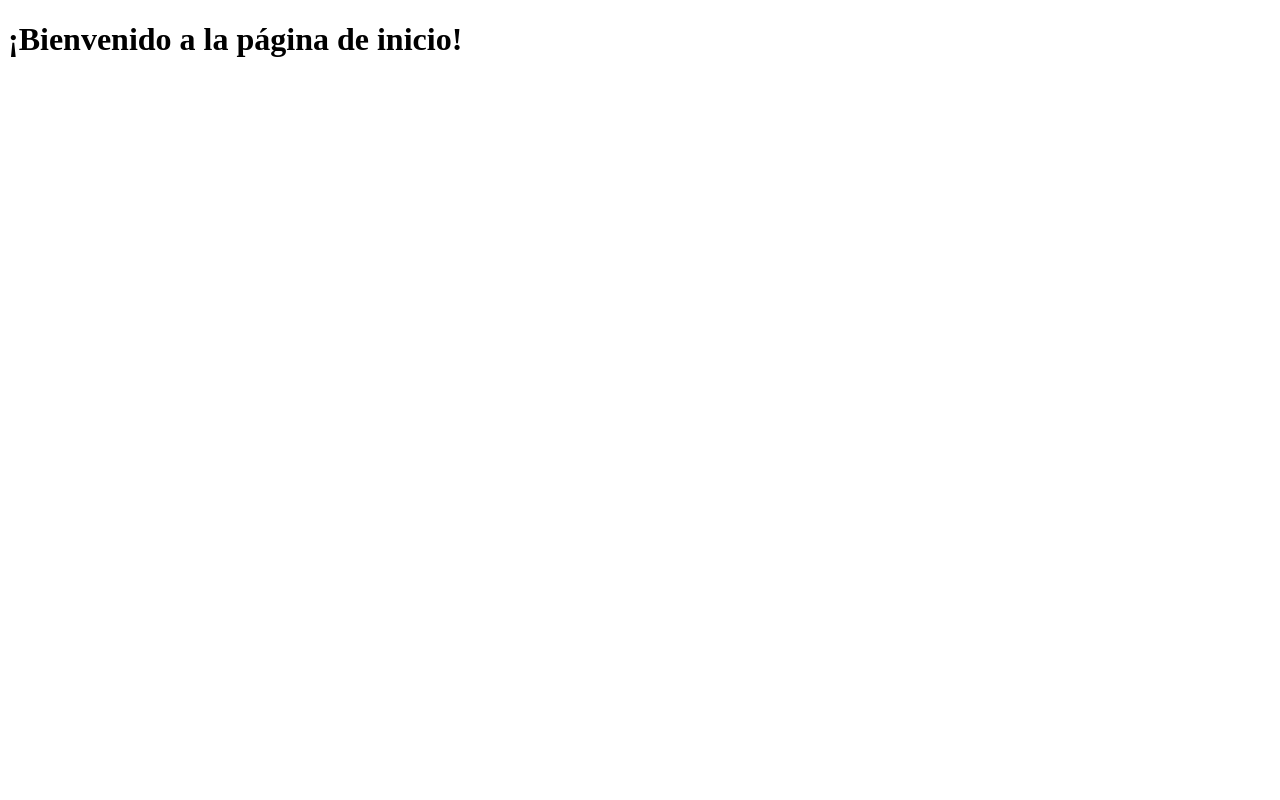
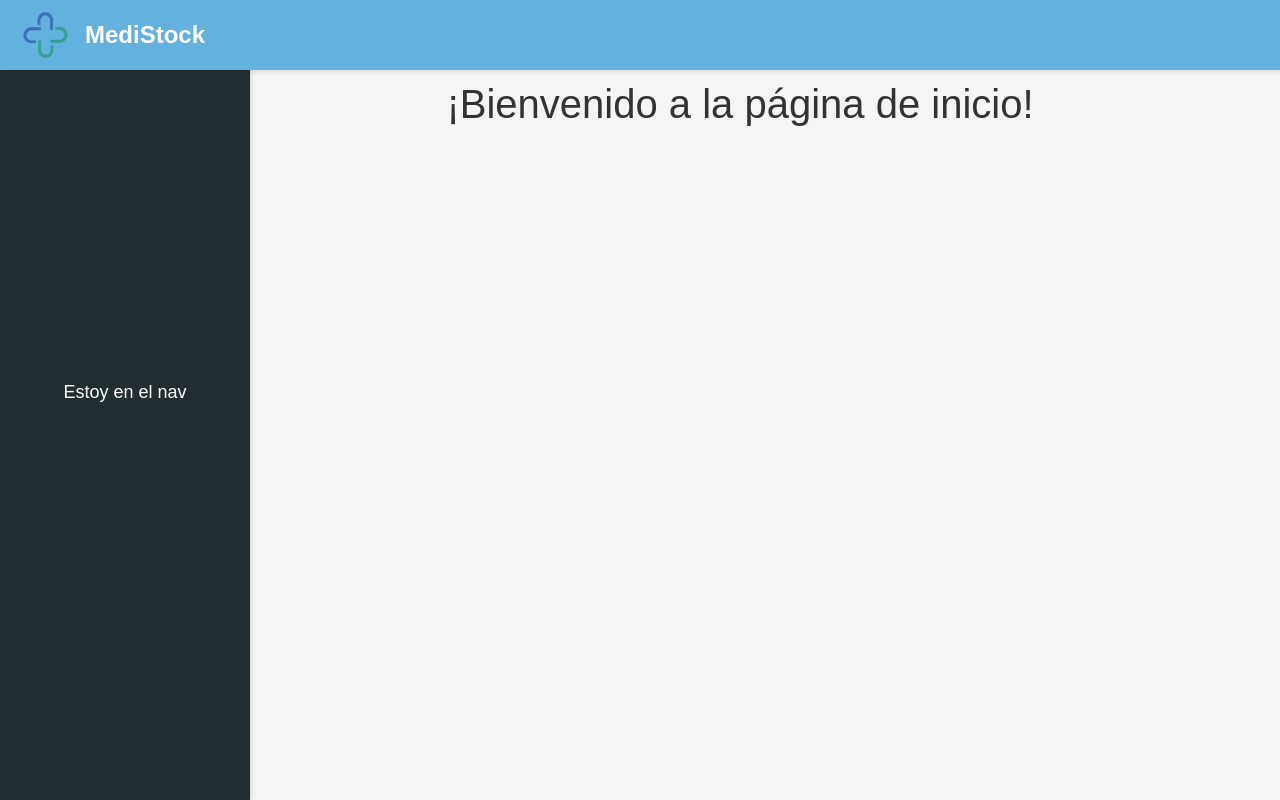
Before and after one commit to Abrajam7611/MediStockW, a Django app: page /home/ in a window 1280 px wide. Run offline with Django 5.2, Linux system fonts and the light colour scheme.

Commit message:
Configuración de home

```diff
--- a/apps/usuarios/templates/usuarios/home.html
+++ b/apps/usuarios/templates/usuarios/home.html
@@ -1,11 +1,31 @@
+{% load static %}
 <!DOCTYPE html>
-<html lang="en">
+<html lang="es">
 <head>
     <meta charset="UTF-8">
     <meta name="viewport" content="width=device-width, initial-scale=1.0">
     <title>Inicio</title>
+    <!-- Estilos de Bootstrap -->
+    <link rel="stylesheet" href="https://cdn.jsdelivr.net/npm/bootstrap@5.3.0/dist/css/bootstrap.min.css">
+    <link rel="stylesheet" href="{% static 'css/home.css' %}"><!-- Si usas un archivo externo para el CSS -->
 </head>
 <body>
-    <h1>¡Bienvenido a la página de inicio!</h1>
+    <header>
+        <div class="logo-container">
+            <img src="{% static 'images/Icono.png' %}" alt="Logo" class="logo">
+            <span class="title">MediStock</span>
+        </div>
+    </header>
+
+    <nav>
+        <p>Estoy en el nav</p>
+    </nav>
+
+    <main>
+        <h1>¡Bienvenido a la página de inicio!</h1>
+    </main>
+
+    <!-- Scripts de Bootstrap -->
+    <script src="https://cdn.jsdelivr.net/npm/bootstrap@5.3.0/dist/js/bootstrap.bundle.min.js"></script>
 </body>
 </html>
--- /dev/null
+++ b/static/css/home.css
@@ -0,0 +1,71 @@
+/* Estilo general para el body */
+body {
+    font-family: Arial, sans-serif;
+    margin: 0;
+    padding: 0;
+    display: flex;
+    height: 100vh;
+    background-color: #f5f5f5;
+    color: #333;
+}
+
+/* Estilo del header */
+header {
+    background-color: #63b1df;
+    padding: 10px 20px;
+    display: flex;
+    align-items: center;
+    width: 100%;
+    position: fixed;
+    top: 0;
+    left: 0;
+    z-index: 1000;
+    box-shadow: 0 2px 4px rgba(0, 0, 0, 0.1);
+}
+
+/* Contenedor del logo y título */
+.logo-container {
+    display: flex;
+    align-items: center;
+}
+
+/* Estilo del logo */
+.logo {
+    width: 50px;
+    height: 50px;
+    margin-right: 15px;
+}
+
+/* Estilo del título */
+.title {
+    font-size: 24px;
+    font-weight: bold;
+    color: white;
+}
+
+/* Estilo del nav (barra lateral izquierda) */
+nav {
+    background-color: #222d32;
+    width: 250px;
+    height: 100vh;
+    padding: 20px;
+    position: fixed;
+    top: 0;
+    left: 0;
+    box-shadow: 2px 0 4px rgba(0, 0, 0, 0.1);
+    display: flex;
+    align-items: center;
+    justify-content: center;
+    color: white;
+    font-size: 18px;
+    z-index: 900;
+}
+
+/* Estilo del main */
+main {
+    margin-left: 200px; /* Espacio para el nav */
+    margin-top: 60px; /* Espacio para el header */
+    padding: 20px;
+    flex-grow: 1;
+    text-align: center;
+}
```
Also changed, not shown: static/images/Icono.png (added), static/images/logoSfondo.png (added).
